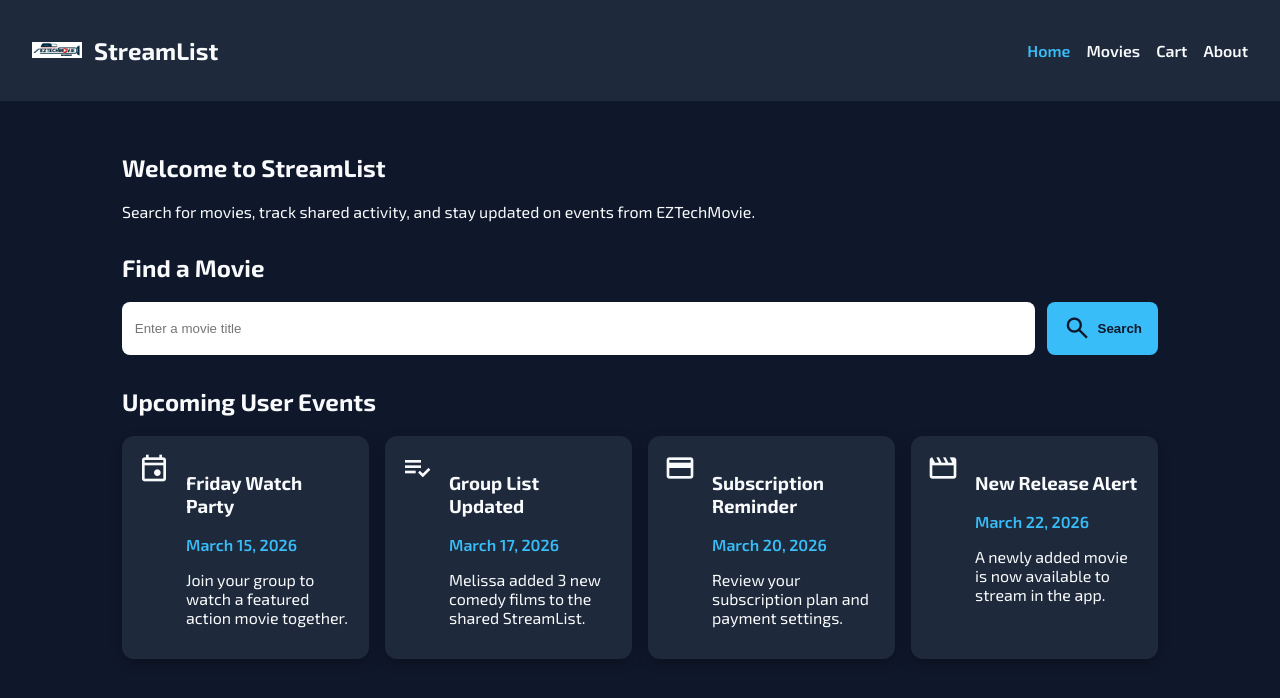
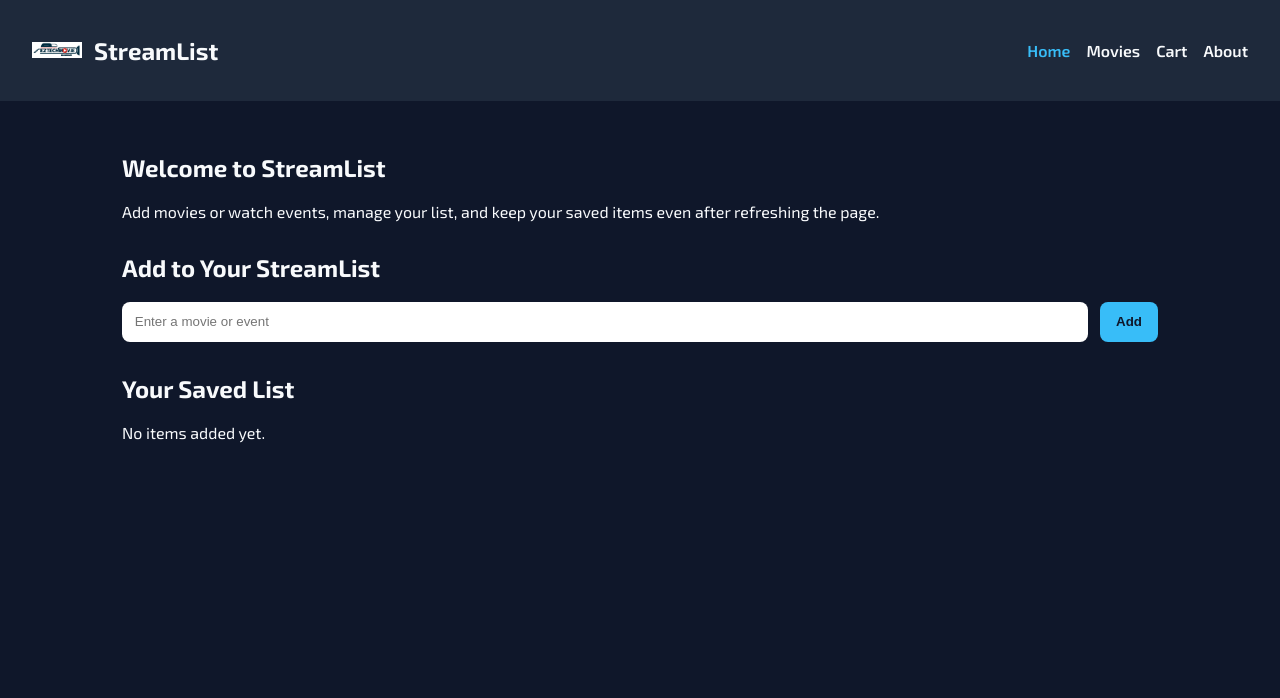
Before and after one commit to diputs4321/streamlist, a React (Create React App) app: page / in a window 1280 px wide. Shown: the top 698 px of the page. Built offline with nearby package versions, Linux system fonts and the light colour scheme.

Commit message:
Week 3 changes version 1

```diff
--- a/package.json
+++ b/package.json
@@ -10,7 +10,7 @@
     "react": "^19.2.4",
     "react-dom": "^19.2.4",
     "react-router": "^7.13.1",
-    "react-scripts": "5.0.1",
+    "react-scripts": "^5.0.1",
     "web-vitals": "^2.1.4"
   },
   "scripts": {
--- a/src/App.css
+++ b/src/App.css
@@ -103,3 +103,87 @@ body {
   font-weight: 600;
   margin-bottom: 0.5rem;
 }
+/* ===== Movies Page Layout ===== */
+.movies-page {
+  padding: 2rem;
+  max-width: 1200px;
+  margin: 0 auto;
+}
+
+.movie-search-form {
+  display: flex;
+  gap: 0.75rem;
+  flex-wrap: wrap;
+  margin-bottom: 1.5rem;
+}
+
+.movie-search-form input {
+  flex: 1;
+  min-width: 260px;
+  padding: 0.8rem;
+  border-radius: 8px;
+  border: none;
+  outline: none;
+}
+
+.movie-search-form button {
+  padding: 0.8rem 1rem;
+  border: none;
+  border-radius: 8px;
+  background-color: #38bdf8;
+  color: #0f172a;
+  font-weight: bold;
+  cursor: pointer;
+  transition: 0.2s ease;
+}
+
+.movie-search-form button:hover {
+  background-color: #0ea5e9;
+}
+
+.movies-grid {
+  display: grid;
+  grid-template-columns: repeat(auto-fit, minmax(220px, 1fr));
+  gap: 1rem;
+}
+
+.movie-card {
+  background: #1e293b;
+  border-radius: 12px;
+  padding: 1rem;
+  transition: transform 0.2s ease, box-shadow 0.2s ease;
+}
+
+.movie-card:hover {
+  transform: translateY(-5px);
+  box-shadow: 0 6px 15px rgba(0, 0, 0, 0.4);
+}
+
+.movie-card img {
+  width: 100%;
+  border-radius: 8px;
+  margin-bottom: 0.75rem;
+}
+
+.movie-card h3 {
+  font-size: 1rem;
+  margin-bottom: 0.5rem;
+}
+
+.movie-card p {
+  font-size: 0.85rem;
+  margin-bottom: 0.5rem;
+}
+
+.no-poster {
+  height: 330px;
+  display: flex;
+  align-items: center;
+  justify-content: center;
+  background: #334155;
+  border-radius: 8px;
+  margin-bottom: 0.75rem;
+  text-align: center;
+  padding: 1rem;
+  font-size: 0.9rem;
+}
--- a/src/pages/Movies.js
+++ b/src/pages/Movies.js
@@ -1,9 +1,88 @@
+import { useState } from "react";
+
 function Movies() {
+  const [query, setQuery] = useState("");
+  const [movies, setMovies] = useState([]);
+  const [error, setError] = useState("");
+
+  const API_KEY = process.env.REACT_APP_TMDB_API_KEY;
+
+  const searchMovies = async () => {
+    if (!query.trim()) {
+      setError("Please enter a movie title.");
+      setMovies([]);
+      return;
+    }
+
+    try {
+      setError("");
+
+      const response = await fetch(
+        `https://api.themoviedb.org/3/search/movie?api_key=${API_KEY}&query=${encodeURIComponent(query)}`
+      );
+
+      const data = await response.json();
+      setMovies(data.results || []);
+    } catch (err) {
+      setError("There was a problem loading movies.");
+      setMovies([]);
+    }
+  };
+
   return (
-    <section className="card">
-      <h1>Movies Page</h1>
-      <p>Placeholder for Week 4.</p>
-    </section>
+    <div style={{ padding: "2rem" }}>
+      <h1>Search Movies</h1>
+
+      <input
+        type="text"
+        placeholder="Search for a movie..."
+        value={query}
+        onChange={(e) => setQuery(e.target.value)}
+      />
+
+      <button onClick={searchMovies}>Search</button>
+
+      {error && <p>{error}</p>}
+
+      <div
+        style={{
+          display: "flex",
+          flexWrap: "wrap",
+          gap: "1rem",
+          marginTop: "2rem",
+        }}
+      >
+        {movies.map((movie) => (
+          <div key={movie.id} style={{ width: "180px" }}>
+            {movie.poster_path ? (
+              <img
+                src={`https://image.tmdb.org/t/p/w200${movie.poster_path}`}
+                alt={movie.title}
+                style={{ width: "100%" }}
+              />
+            ) : (
+              <div
+                style={{
+                  width: "100%",
+                  height: "270px",
+                  display: "flex",
+                  alignItems: "center",
+                  justifyContent: "center",
+                  backgroundColor: "#ccc",
+                  textAlign: "center",
+                  padding: "10px",
+                }}
+              >
+                No Poster Available
+              </div>
+            )}
+
+            <p><strong>{movie.title}</strong></p>
+            <p>{movie.release_date || "No release date"}</p>
+          </div>
+        ))}
+      </div>
+    </div>
   );
 }
 
--- a/src/pages/StreamList.js
+++ b/src/pages/StreamList.js
@@ -1,44 +1,59 @@
-import { useState } from "react";
+import { useEffect, useState } from "react";
 
 function StreamList() {
   const [userInput, setUserInput] = useState("");
+  const [items, setItems] = useState(() => {
+    const savedItems = localStorage.getItem("streamlistItems");
+    return savedItems ? JSON.parse(savedItems) : [];
+  });
 
-  const events = [
-    {
-      id: 1,
-      icon: "event",
-      title: "Friday Watch Party",
-      date: "March 15, 2026",
-      description: "Join your group to watch a featured action movie together.",
-    },
-    {
-      id: 2,
-      icon: "playlist_add_check",
-      title: "Group List Updated",
-      date: "March 17, 2026",
-      description: "Melissa added 3 new comedy films to the shared StreamList.",
-    },
-    {
-      id: 3,
-      icon: "credit_card",
-      title: "Subscription Reminder",
-      date: "March 20, 2026",
-      description: "Review your subscription plan and payment settings.",
-    },
-    {
-      id: 4,
-      icon: "movie",
-      title: "New Release Alert",
-      date: "March 22, 2026",
-      description: "A newly added movie is now available to stream in the app.",
-    },
-  ];
+  const [editId, setEditId] = useState(null);
+  const [editText, setEditText] = useState("");
+
+  useEffect(() => {
+    localStorage.setItem("streamlistItems", JSON.stringify(items));
+  }, [items]);
 
   const handleSubmit = (event) => {
     event.preventDefault();
-    console.log("User input:", userInput);
-    alert(`You searched for: ${userInput}`);
+
+    if (!userInput.trim()) return;
+
+    const newItem = {
+      id: Date.now(),
+      title: userInput,
+      completed: false,
+    };
+
+    setItems([...items, newItem]);
     setUserInput("");
+  };
+
+  const handleDelete = (id) => {
+    setItems(items.filter((item) => item.id !== id));
+  };
+
+  const handleComplete = (id) => {
+    setItems(
+      items.map((item) =>
+        item.id === id ? { ...item, completed: !item.completed } : item
+      )
+    );
+  };
+
+  const handleEdit = (id, title) => {
+    setEditId(id);
+    setEditText(title);
+  };
+
+  const handleSaveEdit = (id) => {
+    setItems(
+      items.map((item) =>
+        item.id === id ? { ...item, title: editText } : item
+      )
+    );
+    setEditId(null);
+    setEditText("");
   };
 
   return (
@@ -46,46 +61,69 @@ function StreamList() {
       <section className="hero-section">
         <h1>Welcome to StreamList</h1>
         <p>
-          Search for movies, track shared activity, and stay updated on events
-          from EZTechMovie.
+          Add movies or watch events, manage your list, and keep your saved items
+          even after refreshing the page.
         </p>
       </section>
 
       <section className="search-section">
-        <h2>Find a Movie</h2>
+        <h2>Add to Your StreamList</h2>
         <form onSubmit={handleSubmit} className="movie-form">
           <input
             type="text"
-            placeholder="Enter a movie title"
+            placeholder="Enter a movie or event"
             value={userInput}
             onChange={(event) => setUserInput(event.target.value)}
           />
-          <button type="submit">
-            <span className="material-symbols-outlined">search</span>
-            Search
-          </button>
+          <button type="submit">Add</button>
         </form>
       </section>
 
       <section className="events-section">
-        <h2>Upcoming User Events</h2>
-        <div className="events-grid">
-          {events.map((eventItem) => (
-            <article key={eventItem.id} className="event-card">
-              <div className="event-icon">
-                <span className="material-symbols-outlined">
-                  {eventItem.icon}
-                </span>
-              </div>
+        <h2>Your Saved List</h2>
 
-              <div className="event-content">
-                <h3>{eventItem.title}</h3>
-                <p className="event-date">{eventItem.date}</p>
-                <p>{eventItem.description}</p>
-              </div>
-            </article>
-          ))}
-        </div>
+        {items.length === 0 ? (
+          <p>No items added yet.</p>
+        ) : (
+          <div className="events-grid">
+            {items.map((item) => (
+              <article key={item.id} className="event-card">
+                {editId === item.id ? (
+                  <>
+                    <input
+                      type="text"
+                      value={editText}
+                      onChange={(e) => setEditText(e.target.value)}
+                    />
+                    <button onClick={() => handleSaveEdit(item.id)}>Save</button>
+                  </>
+                ) : (
+                  <>
+                    <h3
+                      style={{
+                        textDecoration: item.completed ? "line-through" : "none",
+                      }}
+                    >
+                      {item.title}
+                    </h3>
+
+                    <button onClick={() => handleComplete(item.id)}>
+                      {item.completed ? "Undo" : "Complete"}
+                    </button>
+
+                    <button onClick={() => handleEdit(item.id, item.title)}>
+                      Edit
+                    </button>
+
+                    <button onClick={() => handleDelete(item.id)}>
+                      Delete
+                    </button>
+                  </>
+                )}
+              </article>
+            ))}
+          </div>
+        )}
       </section>
     </main>
   );
```
Also changed, not shown: 2 other files (tests, documents, lock files or other folders).
